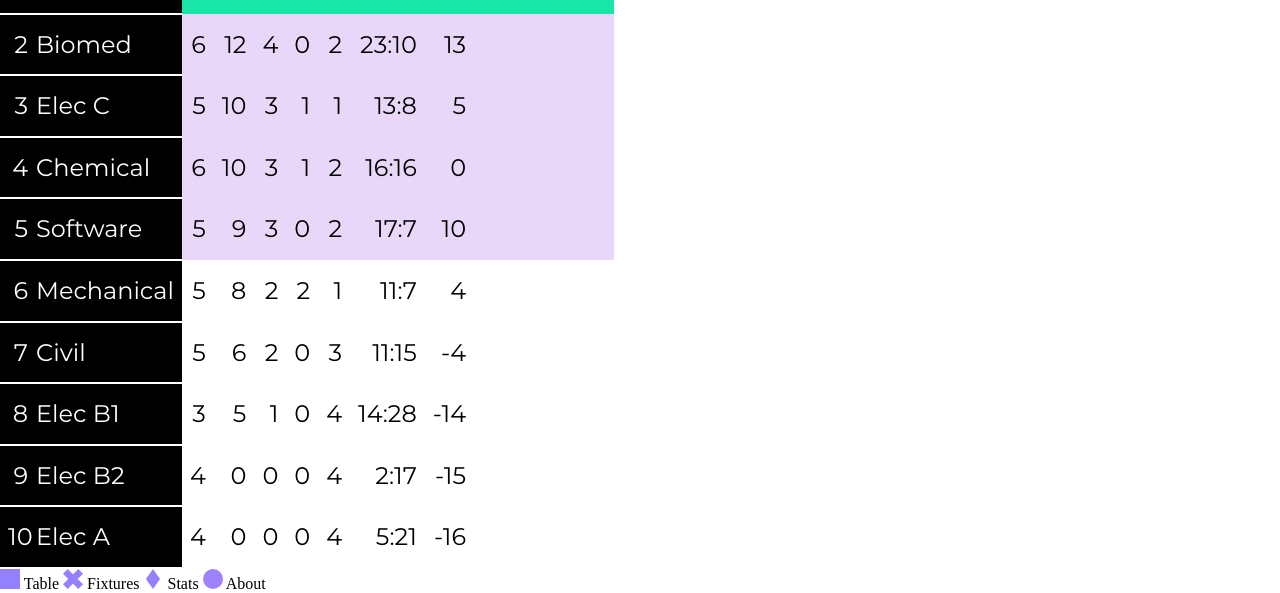
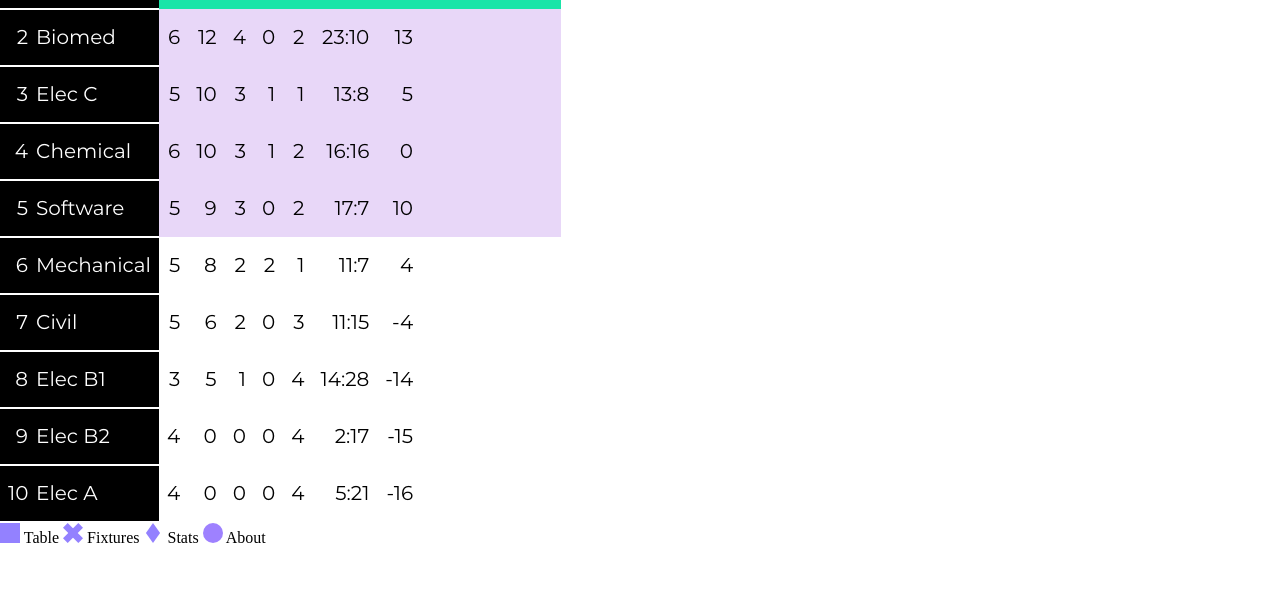
Before and after one commit to BarokDG/dlcup-ui, a plain HTML site: page index.html in a window 1280 px wide. Shown: the part 719-1312 px from the top of the page. After the commit the page ends 1267 px from the top, so only its background shows below. Drawn offline with Linux system fonts and the light colour scheme.

Commit message:
font-size experiment

```diff
--- a/index.html
+++ b/index.html
@@ -55,7 +55,7 @@
     }
 
     td {
-      font-size: var(--text-regular);
+      font-size: var(--text-base);
       padding: var(--spacing-regular) var(--spacing-small);
       text-align: right;
     }
```
